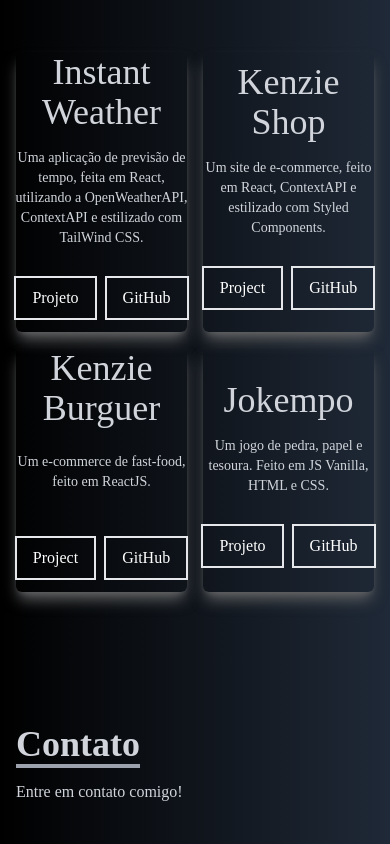
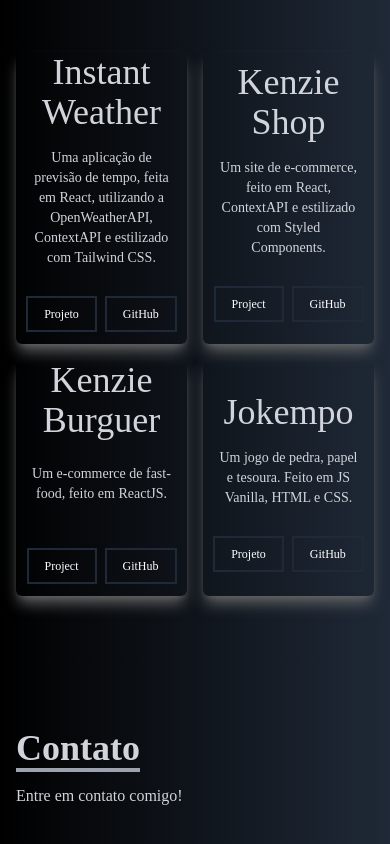
Before and after one commit to johnnysza/johnszadev, a React (Create React App) app in the folder johnszadev/: page / in a window 390 px wide. Shown: the part 2640-3484 px from the top of the page. Built offline with nearby package versions, Linux system fonts and the light colour scheme.

Commit message:
fix: corrigido o responsivo da area de projetos

```diff
--- a/johnszadev/src/components/Contact/index.jsx
+++ b/johnszadev/src/components/Contact/index.jsx
@@ -37,7 +37,7 @@ const Contact = () => {
             rows="10"
             placeholder="Mensagem"
           ></textarea>
-          <button className="text-white border-2 hover:bg-gray-700 px-4 py-3 my-8 mx-auto flex items-center">
+          <button className="text-white border-2  border-gray-800 hover:border-slate-400 hover:bg-gray-700 px-4 py-3 my-8 mx-auto flex items-center">
             Contato!
           </button>
         </form>
--- a/johnszadev/src/components/Work/index.jsx
+++ b/johnszadev/src/components/Work/index.jsx
@@ -20,16 +20,16 @@ const Work = () => {
               <span className="text-4xl flex justify-center text-center">
                 Instant Weather
               </span>
-              <span className="text-sm  pt-4 flex justify-center text-center">
+              <span className="text-sm pt-4 pr-4 pl-4 flex justify-center text-center">
                 Uma aplicação de previsão de tempo, feita em React, utilizando a
-                OpenWeatherAPI, ContextAPI e estilizado com TailWind CSS.
+                OpenWeatherAPI, ContextAPI e estilizado com Tailwind CSS.
               </span>
-              <div className="pt-4 flex justify-center text-center ">
+              <div className="pt-4 flex justify-center text-center text-xs">
                 <a
                   href="https://instant-weather-taupe.vercel.app"
                   target="blank"
                 >
-                  <button className="text-white border-2 hover:bg-gray-700 px-4 py-2 my-3 mx-1 flex items-center">
+                  <button className="text-white border-2 border-gray-800 hover:border-slate-400 hover:bg-gray-700 px-4 py-2 my-3 mx-1 flex items-center">
                     Projeto
                   </button>
                 </a>
@@ -37,7 +37,7 @@ const Work = () => {
                   href="https://github.com/johnnysza/instant-weather"
                   target="blank"
                 >
-                  <button className="text-white border-2 hover:bg-gray-700 px-4 py-2 my-3 mx-1 flex items-center">
+                  <button className="text-white border-2  border-gray-800 hover:border-slate-400 hover:bg-gray-700 px-4 py-2 my-3 mx-1 flex items-center">
                     GitHub
                   </button>
                 </a>
@@ -49,16 +49,16 @@ const Work = () => {
               <span className="text-4xl flex justify-center text-center">
                 Kenzie Shop
               </span>
-              <span className="text-sm pt-4 flex justify-center text-center">
+              <span className="text-sm pt-4 pr-4 pl-4  flex justify-center text-center">
                 Um site de e-commerce, feito em React, ContextAPI e estilizado
                 com Styled Components.
               </span>
-              <div className="pt-4 flex justify-center text-center ">
+              <div className="pt-4 flex justify-center text-center text-xs">
                 <a
                   href="https://react-entrega-s3-kenzishop-com-context-api-johnnysza.vercel.app"
                   target="blank"
                 >
-                  <button className="text-white border-2 hover:bg-gray-700 px-4 py-2 my-3 mx-1 flex items-center">
+                  <button className="text-white border-2  border-gray-800 hover:border-slate-400 hover:bg-gray-700 px-4 py-2 my-3 mx-1 flex items-center">
                     Project
                   </button>
                 </a>
@@ -66,7 +66,7 @@ const Work = () => {
                   href="https://github.com/johnnysza/Kenzie-Shop"
                   target="blank"
                 >
-                  <button className="text-white border-2 hover:bg-gray-700 px-4 py-2 my-3 mx-1 flex items-center">
+                  <button className="text-white border-2  border-gray-800 hover:border-slate-400 hover:bg-gray-700 px-4 py-2 my-3 mx-1 flex items-center">
                     GitHub
                   </button>
                 </a>
@@ -75,15 +75,15 @@ const Work = () => {
           </div>
           <div className="shadow-lg shadow-[#626364] group container rounded-md flex justify-center items-center mx-auto content-div">
             <div>
-              <span className="text-4xl flex justify-center text-center">
+              <span className="text-4xl flex justify-center text-center ">
                 Kenzie Burguer
               </span>
-              <span className="text-sm  pt-6 flex justify-center text-center">
+              <span className="text-sm  pt-6 pr-4 pl-4 flex justify-center text-center">
                 Um e-commerce de fast-food, feito em ReactJS.
               </span>
-              <div className="pt-8 flex justify-center text-center ">
+              <div className="pt-8 flex justify-center text-center text-xs">
                 <a href="https://burguer-kenzie-tau.vercel.app" target="blank">
-                  <button className="text-white border-2 hover:bg-gray-700 px-4 py-2 my-3 mx-1 flex items-center">
+                  <button className="text-white border-2  border-gray-800 hover:border-slate-400 hover:bg-gray-700 px-4 py-2 my-3 mx-1 flex items-center">
                     Project
                   </button>
                 </a>
@@ -91,7 +91,7 @@ const Work = () => {
                   href="https://github.com/johnnysza/Burguer-Kenzie"
                   target="blank"
                 >
-                  <button className="text-white border-2 hover:bg-gray-700 px-4 py-2 my-3 mx-1 flex items-center">
+                  <button className="text-white border-2  border-gray-800 hover:border-slate-400 hover:bg-gray-700 px-4 py-2 my-3 mx-1 flex items-center">
                     GitHub
                   </button>
                 </a>
@@ -103,18 +103,18 @@ const Work = () => {
               <span className="text-4xl flex justify-center text-center">
                 Jokempo
               </span>
-              <span className="text-sm  pt-4 flex justify-center text-center">
+              <span className="text-sm  pt-4 pr-4 pl-4  flex justify-center text-center">
                 Um jogo de pedra, papel e tesoura. Feito em JS Vanilla, HTML e
                 CSS.
               </span>
-              <div className="pt-4 flex justify-center text-center ">
+              <div className="pt-4 flex justify-center text-center text-xs">
                 <a href="https://jokempo-ebon.vercel.app/" target="blank">
-                  <button className="text-white border-2 hover:bg-gray-700 px-4 py-2 my-3 mx-1 flex items-center">
+                  <button className="text-white border-2  border-gray-800 hover:border-slate-400 hover:bg-gray-700 px-4 py-2 my-3 mx-1 flex items-center">
                     Projeto
                   </button>
                 </a>
                 <a href="https://github.com/johnnysza/jokempo" target="blank">
-                  <button className="text-white border-2 hover:bg-gray-700 px-4 py-2 my-3 mx-1 flex items-center">
+                  <button className="text-white border-2  border-gray-800 hover:border-slate-400 hover:bg-gray-700 px-4 py-2 my-3 mx-1 flex items-center">
                     GitHub
                   </button>
                 </a>
```
